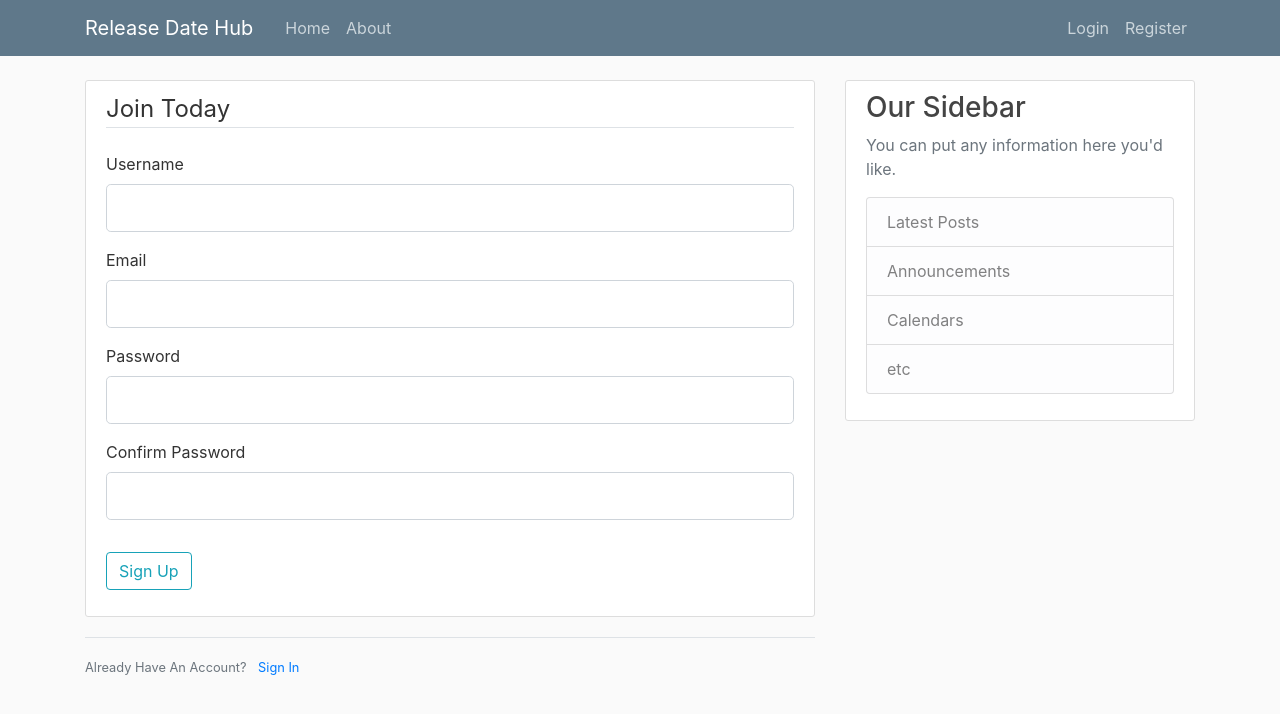
After one commit to JustinGillis/release_date_tracker_hub, a Flask app: page /register in a window 1280 px wide. The commit adds this page. Shown: the top 714 px of the page. Run offline with Flask 2, Linux system fonts and the light colour scheme; some libraries are stand-ins or nearby versions.

Commit message:
New styling and templates

```diff
--- a/app.py
+++ b/app.py
@@ -1,10 +1,12 @@
-from flask import Flask, render_template, request, redirect, session, url_for
+from flask import Flask, render_template, request, redirect, session, url_for, flash
+from forms import RegistrationForm, LoginForm
 from newsapi import NewsApiClient
-import re
 from flask_bcrypt import Bcrypt
 from flask_sqlalchemy import SQLAlchemy
 from sqlalchemy.sql import func
 from flask_migrate import Migrate
+
+import re
 import os
 from pathlib import Path
 from dateutil.parser import parse
@@ -13,12 +15,13 @@ app = Flask(__name__)
 
 app.config['SQLALCHEMY_DATABASE_URI'] = 'sqlite:///release_date_hub.db'
 app.config['SQLALCHEMY_TRACK_MODIFICATIONS'] = False
-
+# do i need both secret keys?
+app.config['SECRET_KEY'] = 'c006e7558c35ca45378686fd800fafa0'
+app.secret_key = 'SECRET KEY'
 
 db = SQLAlchemy(app)
 migrate = Migrate(app, db)
 
-app.secret_key = 'c006e7558c35ca45378686fd800fafa0'
 EMAIL_REGEX = re.compile(r'^[a-zA-Z0-9.+_-]+@[a-zA-Z0-9._-]+\.[a-zA-Z]+$')
 bcrypt = Bcrypt(app)
 
@@ -43,31 +46,33 @@ class Item(db.Model):
     author = db.relationship('User', foreign_keys=[author_id], backref='user_itemsaa')
 
 @app.route('/')
-def index():
-    return render_template('index.html', title='Register / Sign In')
+def home():
+    return render_template('home.html')
 
-@app.route('/on_register', methods=['POST'])
-def on_register():
-    is_valid = True
-    if is_valid:
-        pw_hash = bcrypt.generate_password_hash(request.form['password'])
-        new_user = User(username=request.form['username'], email=request.form['email'], password=pw_hash)
+@app.route('/register', methods=['GET', 'POST'])
+def register():
+    form = RegistrationForm()
+    if form.validate_on_submit():
+        pw_hash = bcrypt.generate_password_hash(form.password.data)
+        new_user = User(username=form.username.data, email=form.email.data, password=pw_hash)
         db.session.add(new_user)
         db.session.commit()
-        user = User.query.filter_by(username=request.form['username']).first()
+        user = User.query.filter_by(username=form.username.data).first()
         session['userid'] = user.id
-        return redirect('/dashboard')
-    else:
-        return redirect('/')
+        flash(f'Account created for {form.username.data}!', 'success')
+        return redirect(url_for('dashboard'))
+    return render_template('register.html', title='Register', form=form)
 
-@app.route('/on_login', methods=['post'])
-def on_login():
-    user = User.query.filter_by(username=request.form['username']).first()
-    if user == None:
-        return redirect('/')
-    elif bcrypt.check_password_hash(user.password, request.form['password']):
-        session['userid'] = user.id
-        return redirect('/dashboard')
+@app.route('/login', methods=['GET', 'POST'])
+def login():
+    form = LoginForm()
+    if form.validate_on_submit():
+        user = User.query.filter_by(email=form.email.data).first()
+        if bcrypt.check_password_hash(user.password, form.password.data):
+            session['userid'] = user.id
+            flash('You have logged in', 'success')
+            return redirect(url_for('dashboard'))
+    return render_template('login.html', title='Log In', form=form)
 
 @app.route('/on_logout')
 def logout():
@@ -131,5 +136,13 @@ def item(title):
 
     return render_template('item.html', articles=articles, title=title)
 
+@app.route('/about')
+def about():
+    return render_template('about.html')
+
+@app.route('/edit/<id>')
+def edit(id):
+    return 'yup'
+
 if __name__ == "__main__":
     app.run(debug=True)
--- a/forms.py
+++ b/forms.py
@@ -13,4 +13,4 @@ class LoginForm(FlaskForm):
     email = StringField('Email', validators=[DataRequired(), Email()])
     password = PasswordField('Password', validators=[DataRequired(), Length(min=6, max=255)])
     remember = BooleanField('Remember Me')
-    submit = SubmitField('Sign In')
+    submit = SubmitField('Log In')
--- /dev/null
+++ b/static/css/main.css
@@ -0,0 +1,80 @@
+body {
+    background: #fafafa;
+    color: #333333;
+    margin-top: 5rem;
+  }
+
+  h1, h2, h3, h4, h5, h6 {
+    color: #444444;
+  }
+
+  .bg-steel {
+    background-color: #5f788a;
+  }
+
+  .site-header .navbar-nav .nav-link {
+    color: #cbd5db;
+  }
+
+  .site-header .navbar-nav .nav-link:hover {
+    color: #ffffff;
+  }
+
+  .site-header .navbar-nav .nav-link.active {
+    font-weight: 500;
+  }
+
+  .content-section {
+    background: #ffffff;
+    padding: 10px 20px;
+    border: 1px solid #dddddd;
+    border-radius: 3px;
+    margin-bottom: 20px;
+  }
+
+  .article-title {
+    color: #444444;
+  }
+
+  a.article-title:hover {
+    color: #428bca;
+    text-decoration: none;
+  }
+
+  .article-content {
+    white-space: pre-line;
+  }
+
+  .article-img {
+    height: 65px;
+    width: 65px;
+    margin-right: 16px;
+  }
+
+  .article-metadata {
+    padding-bottom: 1px;
+    margin-bottom: 4px;
+    border-bottom: 1px solid #e3e3e3
+  }
+
+  .article-metadata a:hover {
+    color: #333;
+    text-decoration: none;
+  }
+
+  .article-svg {
+    width: 25px;
+    height: 25px;
+    vertical-align: middle;
+  }
+
+  .account-img {
+    height: 125px;
+    width: 125px;
+    margin-right: 20px;
+    margin-bottom: 16px;
+  }
+
+  .account-heading {
+    font-size: 2.5rem;
+  }
--- /dev/null
+++ b/templates/about.html
@@ -0,0 +1,5 @@
+{% extends 'layout.html' %}
+
+{% block content %}
+
+{% endblock content %}
--- /dev/null
+++ b/templates/home.html
@@ -0,0 +1,4 @@
+{% extends 'layout.html' %}
+
+{% block content %}
+{% endblock content %}
--- a/templates/layout.html
+++ b/templates/layout.html
@@ -1,26 +1,78 @@
 <!DOCTYPE html>
+<html>
+<head>
+    <!-- Required meta tags -->
+    <meta charset="utf-8">
+    <meta name="viewport" content="width=device-width, initial-scale=1, shrink-to-fit=no">
 
-<html lang="en">
+    <!-- Bootstrap CSS -->
+    <link rel="stylesheet" href="https://maxcdn.bootstrapcdn.com/bootstrap/4.0.0/css/bootstrap.min.css" integrity="sha384-Gn5384xqQ1aoWXA+058RXPxPg6fy4IWvTNh0E263XmFcJlSAwiGgFAW/dAiS6JXm" crossorigin="anonymous">
 
-<head>
-
-    <meta charset="UTF-8">
-    <meta name="viewport" content="width=device-width, initial-scale=1.0">
-
-    {% block css %}{% endblock css %}
+    <link rel="stylesheet" type="text/css" href="{{ url_for('static', filename='/css/main.css') }}">
 
     {% if title %}
         <title>Release Date Hub - {{ title }}</title>
     {% else %}
         <title>Release Date Hub</title>
     {% endif %}
+</head>
+<body>
+    <header class="site-header">
+      <nav class="navbar navbar-expand-md navbar-dark bg-steel fixed-top">
+        <div class="container">
+          <a class="navbar-brand mr-4" href="/">Release Date Hub</a>
+          <button class="navbar-toggler" type="button" data-toggle="collapse" data-target="#navbarToggle" aria-controls="navbarToggle" aria-expanded="false" aria-label="Toggle navigation">
+            <span class="navbar-toggler-icon"></span>
+          </button>
+          <div class="collapse navbar-collapse" id="navbarToggle">
+            <div class="navbar-nav mr-auto">
+              <a class="nav-item nav-link" href="{{ url_for('home') }}">Home</a>
+              <a class="nav-item nav-link" href="{{ url_for('about') }}">About</a>
+            </div>
+            <!-- Navbar Right Side -->
+            <div class="navbar-nav">
+              <a class="nav-item nav-link" href="{{ url_for('login') }}">Login</a>
+              <a class="nav-item nav-link" href="{{ url_for('register') }}">Register</a>
+            </div>
+          </div>
+        </div>
+      </nav>
+    </header>
+    <main role="main" class="container">
+      <div class="row">
+        <div class="col-md-8">
+          {% with messages = get_flashed_messages(with_categories=true) %}
+            {% if messages %}
+              {% for category, message in messages %}
+                <div class="alert alert-{{ category }}">
+                  {{ message }}
+                </div>
+              {% endfor %}
+            {% endif %}
+          {% endwith %}
+          {% block content %}{% endblock %}
+        </div>
+        <div class="col-md-4">
+          <div class="content-section">
+            <h3>Our Sidebar</h3>
+            <p class='text-muted'>You can put any information here you'd like.
+              <ul class="list-group">
+                <li class="list-group-item list-group-item-light">Latest Posts</li>
+                <li class="list-group-item list-group-item-light">Announcements</li>
+                <li class="list-group-item list-group-item-light">Calendars</li>
+                <li class="list-group-item list-group-item-light">etc</li>
+              </ul>
+            </p>
+          </div>
+        </div>
+      </div>
+    </main>
 
-</head>
 
-<body>
-
-    {% block content %}{% endblock content %}
-
+    <!-- Optional JavaScript -->
+    <!-- jQuery first, then Popper.js, then Bootstrap JS -->
+    <script src="https://code.jquery.com/jquery-3.2.1.slim.min.js" integrity="sha384-KJ3o2DKtIkvYIK3UENzmM7KCkRr/rE9/Qpg6aAZGJwFDMVNA/GpGFF93hXpG5KkN" crossorigin="anonymous"></script>
+    <script src="https://cdnjs.cloudflare.com/ajax/libs/popper.js/1.12.9/umd/popper.min.js" integrity="sha384-ApNbgh9B+Y1QKtv3Rn7W3mgPxhU9K/ScQsAP7hUibX39j7fakFPskvXusvfa0b4Q" crossorigin="anonymous"></script>
+    <script src="https://maxcdn.bootstrapcdn.com/bootstrap/4.0.0/js/bootstrap.min.js" integrity="sha384-JZR6Spejh4U02d8jOt6vLEHfe/JQGiRRSQQxSfFWpi1MquVdAyjUar5+76PVCmYl" crossorigin="anonymous"></script>
 </body>
-
 </html>
--- /dev/null
+++ b/templates/register.html
@@ -0,0 +1,73 @@
+{% extends "layout.html" %}
+
+{% block content %}
+    <div class="content-section">
+        <form method="POST" action="">
+            {{ form.hidden_tag() }}
+            <fieldset class="form-group">
+                <legend class="border-bottom mb-4">Join Today</legend>
+                <div class="form-group">
+                    {{ form.username.label(class="form-control-label") }}
+
+                    {% if form.username.errors %}
+                        {{ form.username(class="form-control form-control-lg is-invalid") }}
+                        <div class="invalid-feedback">
+                            {% for error in form.username.errors %}
+                                <span>{{ error }}</span>
+                            {% endfor %}
+                        </div>
+                    {% else %}
+                        {{ form.username(class="form-control form-control-lg") }}
+                    {% endif %}
+                </div>
+                <div class="form-group">
+                    {{ form.email.label(class="form-control-label") }}
+                    {% if form.email.errors %}
+                        {{ form.email(class="form-control form-control-lg is-invalid") }}
+                        <div class="invalid-feedback">
+                            {% for error in form.email.errors %}
+                                <span>{{ error }}</span>
+                            {% endfor %}
+                        </div>
+                    {% else %}
+                        {{ form.email(class="form-control form-control-lg") }}
+                    {% endif %}
+                </div>
+                <div class="form-group">
+                    {{ form.password.label(class="form-control-label") }}
+                    {% if form.password.errors %}
+                        {{ form.password(class="form-control form-control-lg is-invalid") }}
+                        <div class="invalid-feedback">
+                            {% for error in form.password.errors %}
+                                <span>{{ error }}</span>
+                            {% endfor %}
+                        </div>
+                    {% else %}
+                        {{ form.password(class="form-control form-control-lg") }}
+                    {% endif %}
+                </div>
+                <div class="form-group">
+                    {{ form.confirm_password.label(class="form-control-label") }}
+                    {% if form.confirm_password.errors %}
+                        {{ form.confirm_password(class="form-control form-control-lg is-invalid") }}
+                        <div class="invalid-feedback">
+                            {% for error in form.confirm_password.errors %}
+                                <span>{{ error }}</span>
+                            {% endfor %}
+                        </div>
+                    {% else %}
+                        {{ form.confirm_password(class="form-control form-control-lg") }}
+                    {% endif %}
+                </div>
+            </fieldset>
+            <div class="form-group">
+                {{ form.submit(class="btn btn-outline-info") }}
+            </div>
+        </form>
+    </div>
+    <div class="border-top pt-3">
+        <small class="text-muted">
+            Already Have An Account? <a class="ml-2" href="{{ url_for('login') }}">Sign In</a>
+        </small>
+    </div>
+{% endblock content %}
```
Also changed, not shown: requirements.txt (added, +28 -0 lines), templates/dashboard.html (+6 -9 lines), templates/index.html (deleted, +0 -37 lines), templates/layout copy.html (added, +42 -0 lines), templates/login.html (added, +29 -0 lines), templates/register copy.html (added, +37 -0 lines), README.md.
